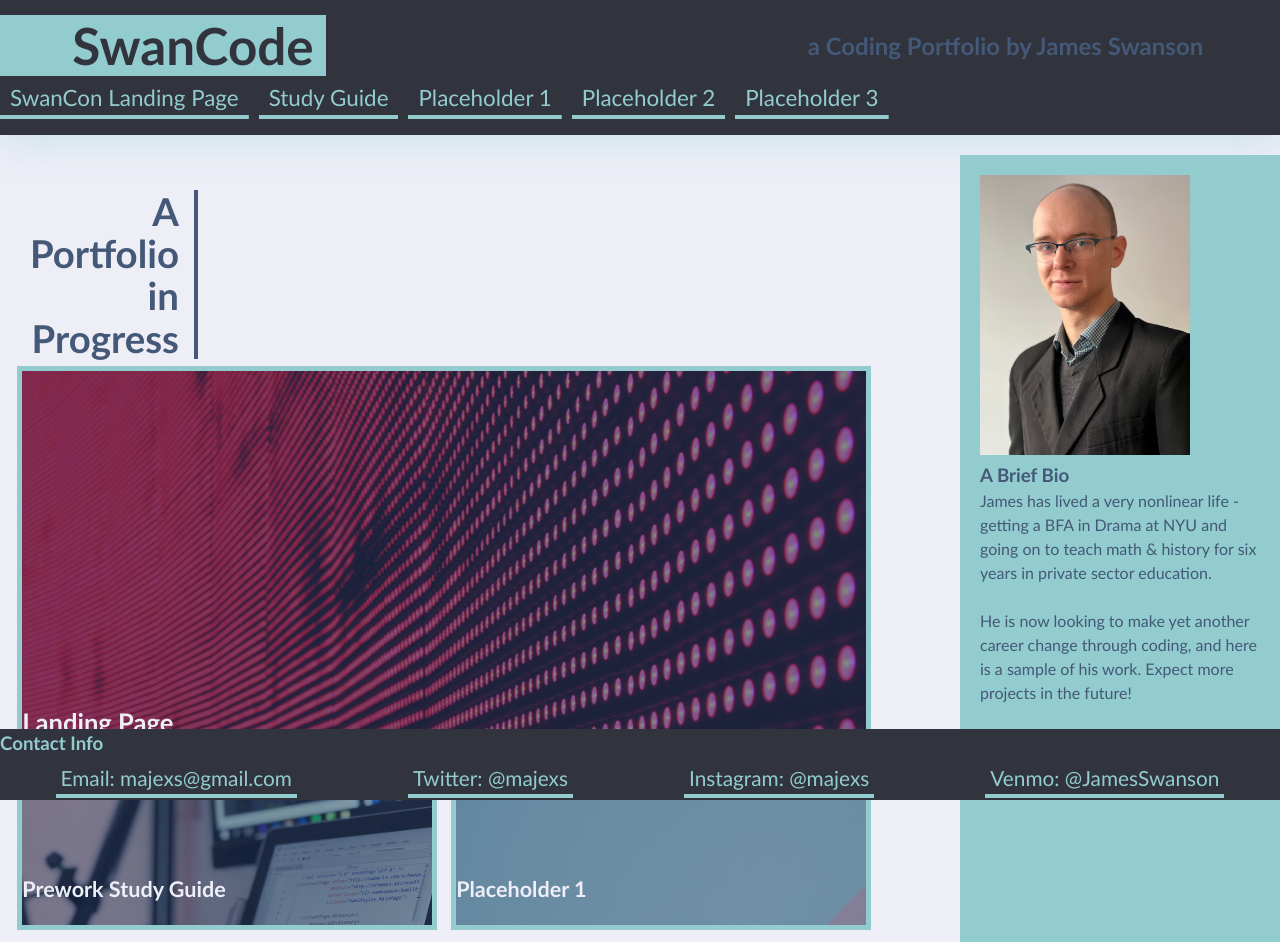
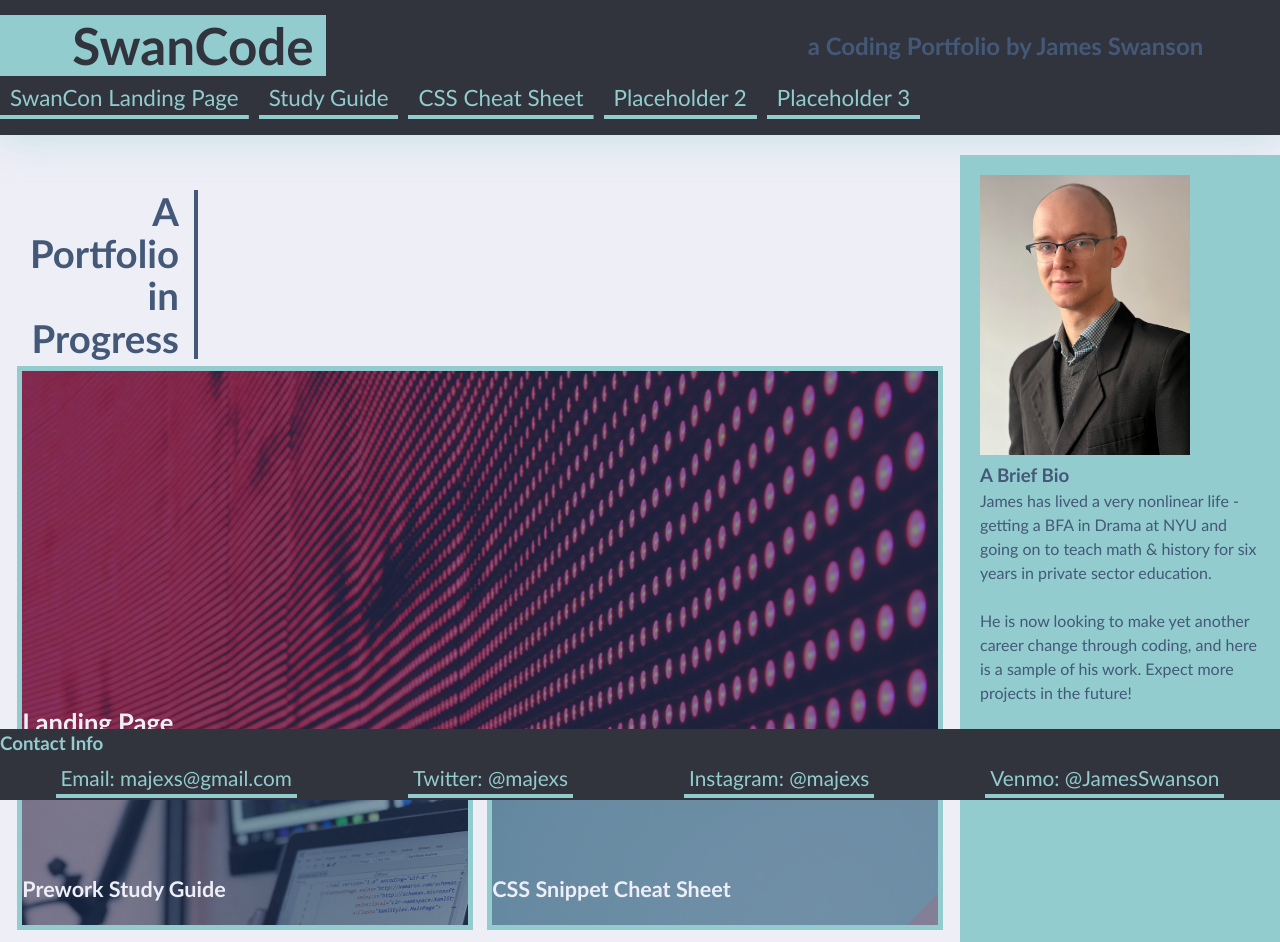
Before and after one commit to Majexs/Module_2_Challenge-Personal_Portfolio, a plain HTML site: page index.html in a window 1280 px wide. Shown: the top 942 px of the page. Drawn offline with Linux system fonts and the light colour scheme.

Commit message:
added CSS Cheat Sheet to portfolio

```diff
--- a/index.html
+++ b/index.html
@@ -14,7 +14,7 @@
             <nav>
                         <a href="#SwanCon">SwanCon Landing Page</a>
                         <a href="#Study-Guide">Study Guide</a>
-                        <a href="#Placeholder1">Placeholder 1</a>
+                        <a href="#CSS-Cheat-Sheet">CSS Cheat Sheet</a>
                         <a href="#Placeholder2">Placeholder 2</a>
                         <a href="#Placeholder3">Placeholder 3</a>
             </nav>
@@ -30,9 +30,9 @@
                     <a class="flex-item led-wall" id="Study-Guide" href="https://majexs.github.io/prework-study-guide/">
                             <h2>Prework Study Guide</h2>
                     </a>
-                    <div class="flex-item react-calc" id="Placeholder1">
-                        <h2>Placeholder 1</h2>
-                    </div>
+                    <a class="flex-item react-calc" id="CSS-Cheat-Sheet" href="https://majexs.github.io/Mini_Project_2-CSS_Cheat_Sheet/">
+                        <h2>CSS Snippet Cheat Sheet</h2>
+                    </a>
                     <div class="flex-item pastel-puzzles" id="Placeholder2">
                         <h2>Placeholder 2</h2>
                     </div>
```
